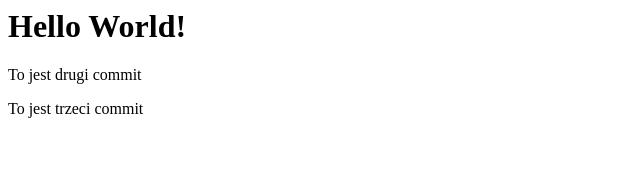
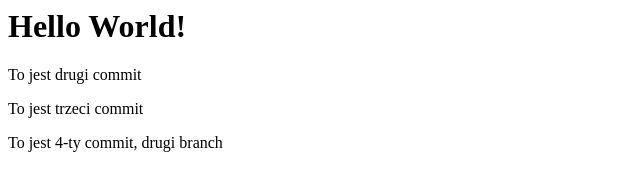
Before and after one commit to piokot/akademia_test, a plain HTML site: page index.html in a window 1280 px wide. Shown: the whole page, without its empty margins (0-640 px from the left). Drawn offline with Linux system fonts and the light colour scheme.

Commit message:
To jest 4-ty commit, branch feature/pogrubienie

```diff
--- a/index.html
+++ b/index.html
@@ -3,5 +3,6 @@
 	<h1>Hello World!</h1>
 	<p>To jest drugi commit</p>
 	<p>To jest trzeci commit</p>
+	<p>To jest 4-ty commit, drugi branch</p>
 
 </html>
```
